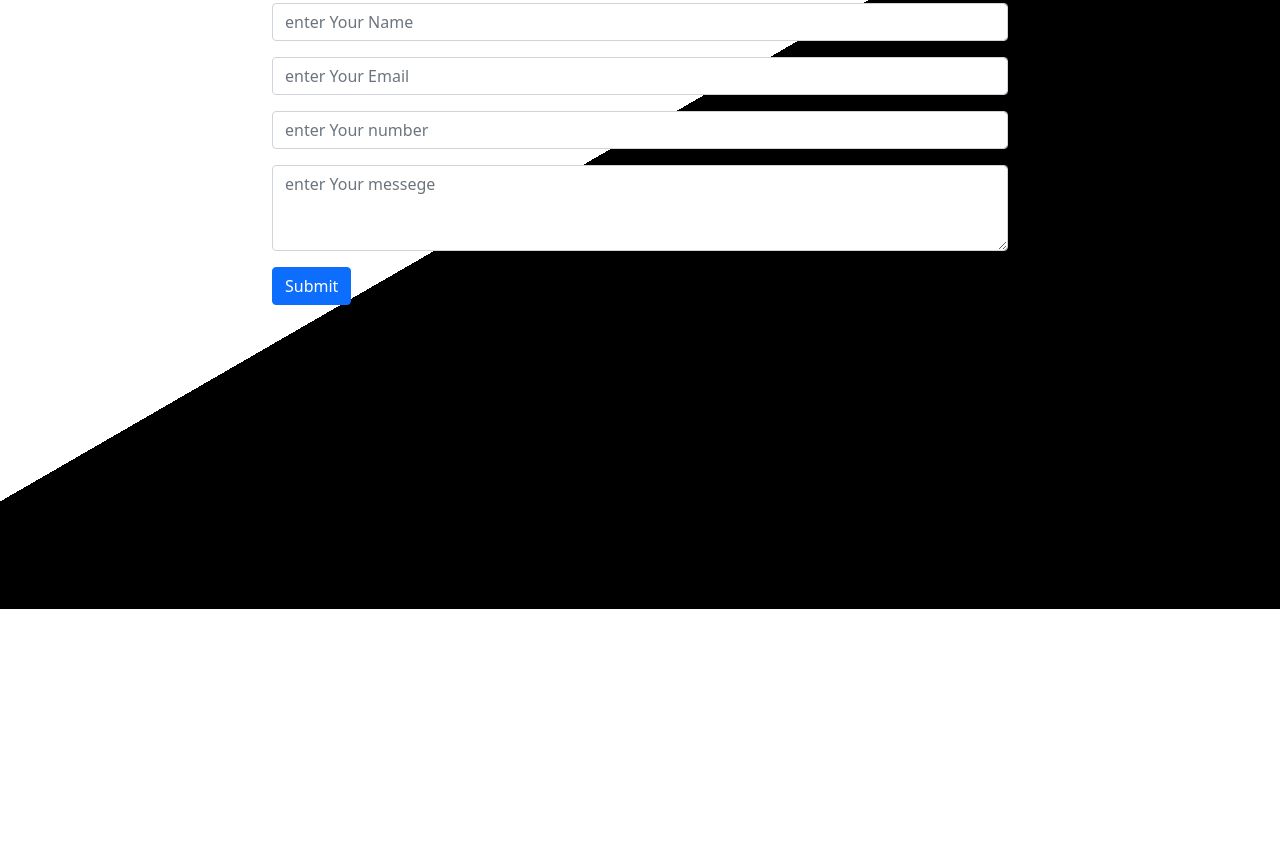
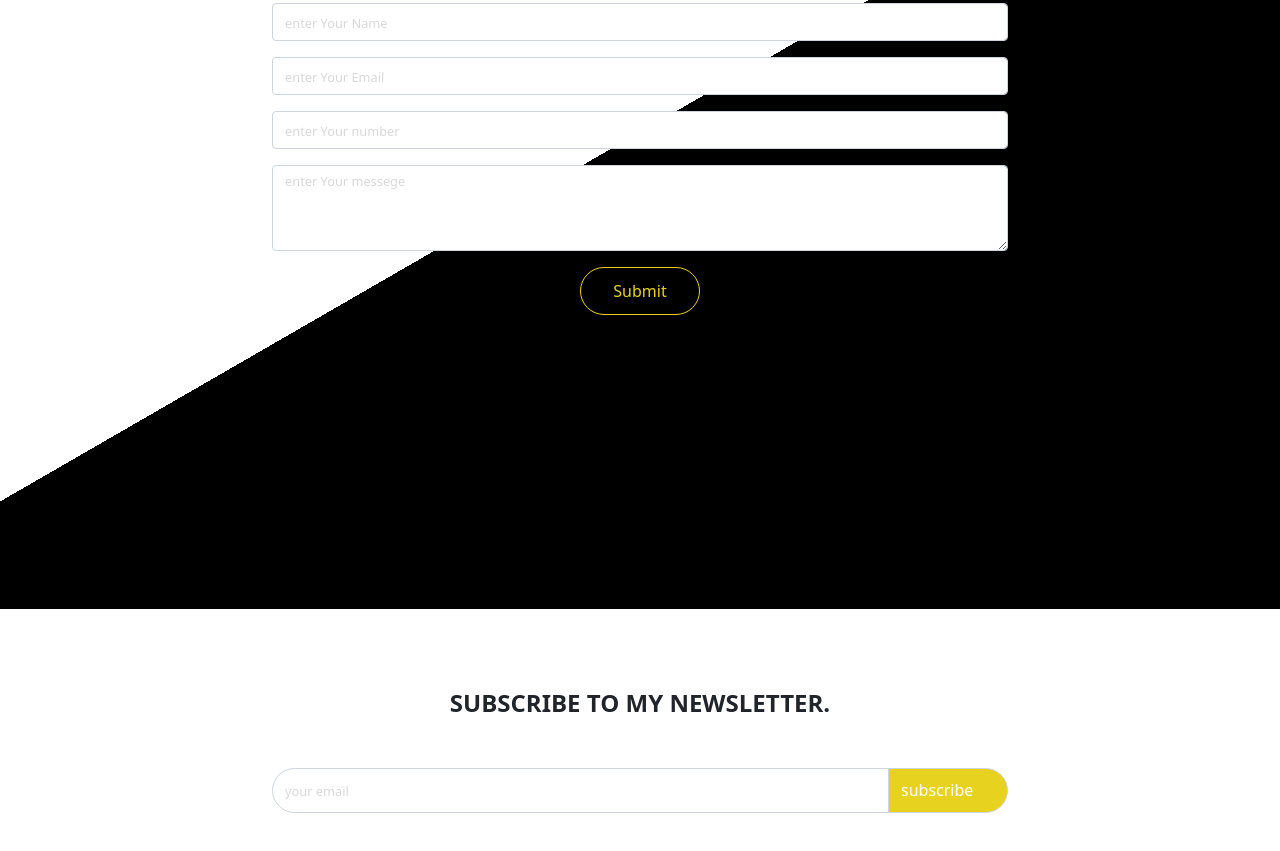
Before and after one commit to RAM111111/prtfolio2, a plain HTML site: page index.html in a window 1280 px wide. Shown: the part 3874-4725 px from the top of the page. Before the commit the page ends 4483 px from the top, so only its background shows below. Drawn offline with nearby package versions, Linux system fonts and the light colour scheme; a script that the page names is missing.

Commit message:
newsletter-sec

```diff
--- a/css/style.css
+++ b/css/style.css
@@ -376,4 +376,52 @@ position: relative;
     z-index: -1;
 }
 
+.form-button button{
+    border: 1px solid #e7d31f;
+    border-radius: 100px;
+    margin: 0 5px;
+    padding: 12px 32px;
+    outline: none;
+    color: #e7d31f;
+    font-size: 1rem;
+    font-weight: 400;
+    line-height: 1.4;
+    text-align: center;
+    text-decoration: none;
+    background: transparent;
+}
+ .fff:hover .form-button button{
+    color: white;
+    background: #e7d31f;
+    box-shadow: 0 0 20px 0 rgba(0,0,0, 0.2);
+}
+.form-button button:hover{
+    color: white;
+}
+
+::placeholder{
+    font-size: 0.8rem;
+    color:rgb(216, 216, 216)!important;
+}
+
+.newsletter{
+    width: 100%;
+    height: auto;
+    margin: 80px auto;
+
+}
+
+.news-input{
+    border-radius: 100px 0 0 100px!important;
+    min-width: 150px;
+    min-height: 45px;
+}
+.input-group-text{
+    color: white!important;
+    background: #e7d31f!important;
+    border-radius: 0px 100px 100px 0px!important;
+    min-width: 120px;
+    min-height: 45px;
+}
+
 /*  */
--- a/index.html
+++ b/index.html
@@ -395,7 +395,7 @@
     <p class="text-capitalize pt-1">I look forward hearing from you 😊</p>
   </div>
 
-  <div class="container">
+  <div class="container fff">
     <div class="row">
       <div class="col-lg-8 col-md-8 col-10 offset-lg-2 offset-md-2 col-1">
 
@@ -415,14 +415,36 @@
         <div class="mb-3">
           <textarea class="form-control" id="exampleFormControlTextarea1" rows="3" placeholder="enter Your messege"></textarea>
         </div>
+           <div class="d-flex justify-content-center form-button">
+            <button type="submit" class="btn ">Submit</button>
+           </div>
 
-          <button type="submit" class="btn btn-primary">Submit</button>
         </form>
       </div>
     </div>
   </div>
 </section>
+<!--  -->
 
+<section class="newsletter" id="newsletter">
+  <div class="container headings text-center">
+    <h1 class="text-center font-waight-bold">subscribe to my newsletter.</h1>
+  </div>
+    <div class="container">
+      <div class="row">
+        <div class="col-lg-8 offset-lg-2 col-12">
+          <div class="input-group mb-3">
+            <input type="text" class="form-control news-input" placeholder="your email" aria-label="Recipient's username" aria-describedby="basic-addon2">
+            <span class="input-group-text" id="basic-addon2">subscribe</span>
+          </div>
+
+
+      </div>
+    </div>
+
+  </div>
+
+  </section>
 
 
 
```
